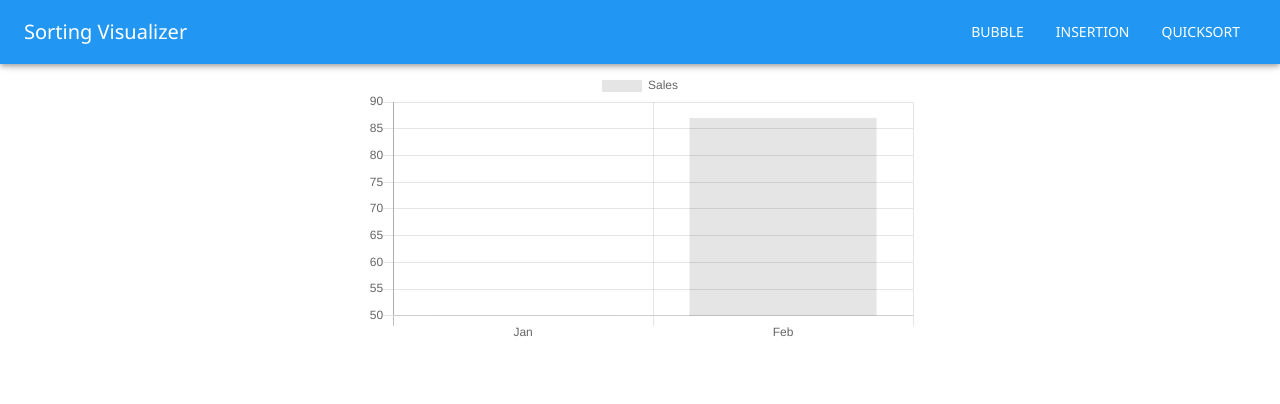
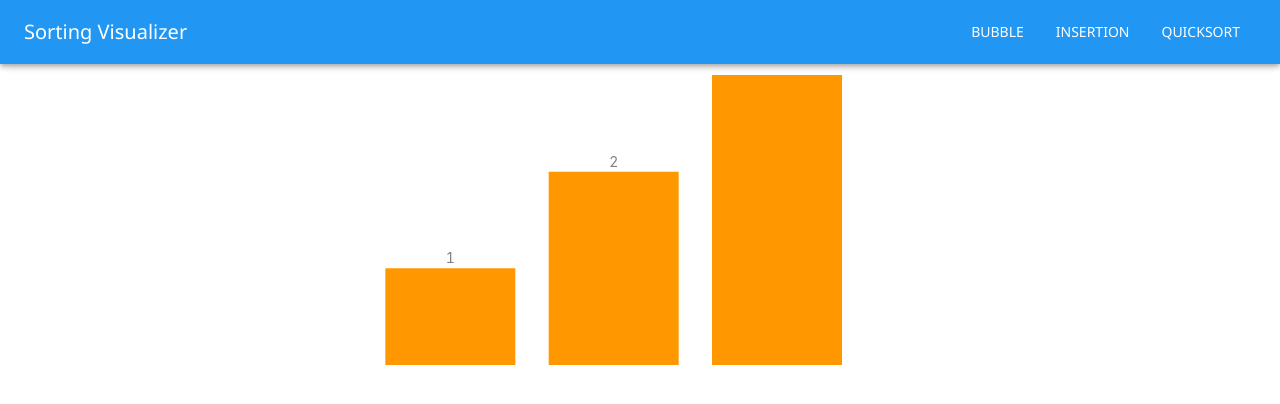
Before and after one commit to laujamie/react-sorting-visualizer, a React (Create React App) app: page / in a window 1280 px wide. Shown: the top 404 px of the page. Built offline with nearby package versions, Linux system fonts and the light colour scheme.

Commit message:
Bump react and switch to recharts

```diff
--- a/public/index.html
+++ b/public/index.html
@@ -10,12 +10,12 @@
     <meta name="theme-color" content="#000000" />
     <meta
       name="description"
-      content="Web site created using create-react-app"
+      content="A sorting visualizer built with React and Redux by Jamie Lau."
     />
     <link rel="apple-touch-icon" href="logo192.png" />
 
     <link rel="manifest" href="%PUBLIC_URL%/manifest.json" />
-    <title>React App</title>
+    <title>Sorting Visualizer</title>
   </head>
   <body>
     <noscript>You need to enable JavaScript to run this app.</noscript>
--- a/src/App.tsx
+++ b/src/App.tsx
@@ -1,31 +1,30 @@
-import React from "react";
+import React, { useState, useEffect } from "react";
 import "./App.css";
 import Container from "@material-ui/core/Container";
 import SortingAppbar from "./components/appbar/sorting-appbar";
-import blue from "@material-ui/core/colors/blue";
-import { createMuiTheme, responsiveFontSizes } from "@material-ui/core/styles";
 import { ThemeProvider } from "@material-ui/core/styles";
-import SortingChart from "./components/chart/sorting-chart";
+import SortingChart, { BarData } from "./components/chart/sorting-chart";
 import { Grid } from "@material-ui/core";
-
-const theme = createMuiTheme({
-  palette: {
-    primary: {
-      main: blue[500]
-    }
-  },
-  typography: {
-    fontFamily: ["'Segoe UI'", "'Roboto'", "'Arial'", "'sans-serif'"].join(",")
-  }
-});
+import theme from "./components/theme/theme";
 
 const App: React.FC = props => {
+  const [data, setData] = useState<Array<BarData>>([]);
+
+  useEffect(() => {
+    setData([
+      { key: 0, val: 1 },
+      { key: 1, val: 2 },
+      { key: 3, val: 3 }
+    ]);
+  }, []);
+
   return (
     <ThemeProvider theme={theme}>
       <Container maxWidth="sm">
+        <Grid></Grid>
         <SortingAppbar></SortingAppbar>
         <div style={{ paddingTop: "5em" }}>
-          <SortingChart></SortingChart>
+          <SortingChart data={data}></SortingChart>
         </div>
       </Container>
     </ThemeProvider>
--- a/src/components/chart/sorting-chart.tsx
+++ b/src/components/chart/sorting-chart.tsx
@@ -1,37 +1,23 @@
-import React, { Component } from "react";
-import Chart from "chart.js";
+import React from "react";
+import { BarChart, Bar } from "recharts";
 
-export default class SortingChart extends Component {
-  private chartRef = React.createRef<HTMLCanvasElement>();
+export interface BarData extends Object {
+  key?: number;
+  val: number;
+}
 
-  componentDidMount() {
-    let myChartRef = null;
-    if (this.chartRef && this.chartRef.current) {
-      myChartRef = this.chartRef.current.getContext("2d");
-    }
-    if (myChartRef) {
-      new Chart(myChartRef, {
-        type: "bar",
-        data: {
-          labels: ["Jan", "Feb"],
-          datasets: [
-            {
-              label: "Sales",
-              data: [50, 87]
-            }
-          ]
-        },
-        options: {
-          // Customize
-        }
-      });
-    }
-  }
-  render() {
-    return (
-      <div className="chart">
-        <canvas id="myChart" ref={this.chartRef}></canvas>
-      </div>
-    );
-  }
+interface SortingChartProps extends Object {
+  data: Array<BarData>;
 }
+
+const SortingChart: React.FC<SortingChartProps> = (
+  props: SortingChartProps
+) => {
+  return (
+    <BarChart width={500} height={300} data={props.data}>
+      <Bar dataKey="val" fill="#FF9800" label={{ position: "top" }}></Bar>
+    </BarChart>
+  );
+};
+
+export default SortingChart;
--- /dev/null
+++ b/src/components/theme/theme.tsx
@@ -0,0 +1,17 @@
+import { createMuiTheme, responsiveFontSizes } from "@material-ui/core/styles";
+import blue from "@material-ui/core/colors/blue";
+
+const baseTheme = createMuiTheme({
+  palette: {
+    primary: {
+      main: blue[500]
+    }
+  },
+  typography: {
+    fontFamily: ["'Segoe UI'", "'Roboto'", "'Arial'", "'sans-serif'"].join(",")
+  }
+});
+
+const theme = responsiveFontSizes(baseTheme);
+
+export default theme;
```
Also changed, not shown: package.json (+10 -8 lines), 1 other file (tests, documents, lock files or other folders).
